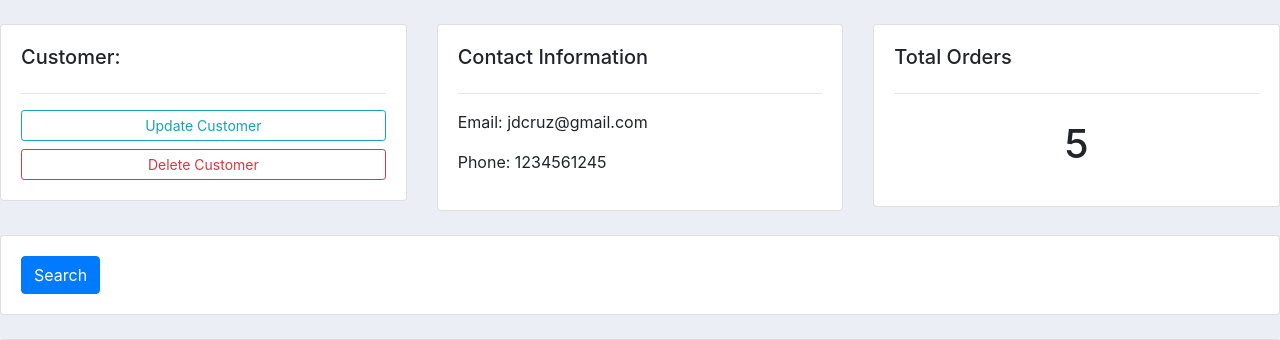
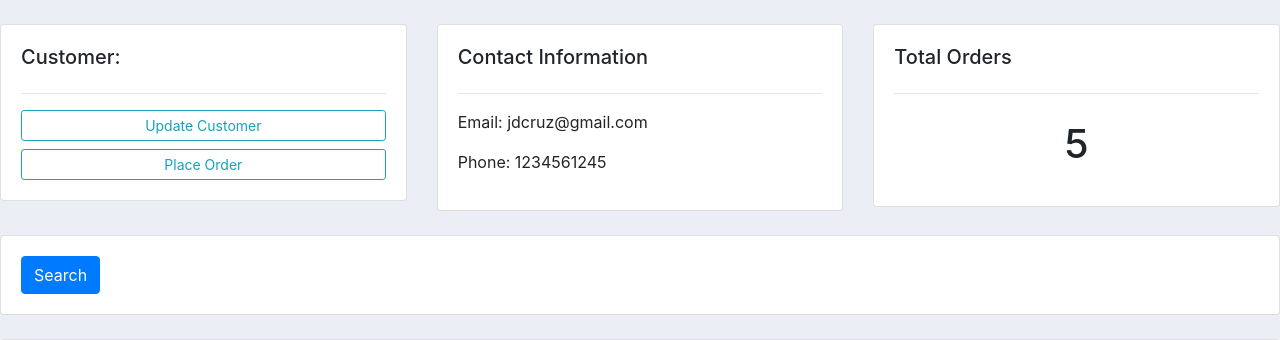
Before and after one commit to saerdyey/Customer-Management-App, a Django app: page /customer/1/ in a window 1280 px wide. Shown: the part 56-396 px from the top of the page. Run offline with Django 3.2, Linux system fonts and the light colour scheme; data comes from the database, SQL or seed files in the repository; both versions use the stored data as it was after the commit; some libraries are stand-ins or nearby versions.

Commit message:
inline formset

```diff
--- a/accounts/templates/accounts/customer.html
+++ b/accounts/templates/accounts/customer.html
@@ -1,24 +1,27 @@
-{% extends 'accounts/main.html' %}
+{% extends 'accounts/main.html' %} {% block content %}
 
-{% block content %}
-
-<br>
+<br />
 
 <div class="row">
   <div class="col-md">
     <div class="card card-body">
       <h5>Customer:</h5>
-			<hr>
-			<a class="btn btn-outline-info  btn-sm btn-block" href="">Update Customer</a>
-			<a class="btn btn-outline-danger  btn-sm btn-block" href="">Delete Customer</a>
-
+      <hr />
+      <a class="btn btn-outline-info btn-sm btn-block" href=""
+        >Update Customer</a
+      >
+      <a
+        class="btn btn-outline-info btn-sm btn-block"
+        href="{% url 'create_order' customer.id %}"
+        >Place Order</a
+      >
     </div>
   </div>
 
   <div class="col-md">
     <div class="card card-body">
       <h5>Contact Information</h5>
-			<hr>
+      <hr />
       <p>Email: {{customer.email}}</p>
       <p>Phone: {{customer.phone}}</p>
     </div>
@@ -27,25 +30,23 @@
   <div class="col-md">
     <div class="card card-body">
       <h5>Total Orders</h5>
-			<hr>
-			<h1 style="text-align: center;padding: 10px">{{order_count}}</h1>
+      <hr />
+      <h1 style="text-align: center; padding: 10px">{{order_count}}</h1>
     </div>
   </div>
 </div>
 
-<br>
+<br />
 <div class="row">
   <div class="col">
     <div class="card card-body">
       <form method="get">
-
         <button class="btn btn-primary" type="submit">Search</button>
       </form>
     </div>
   </div>
-
 </div>
-<br>
+<br />
 
 <div class="row">
   <div class="col-md">
@@ -66,11 +67,22 @@
           <td>{{order.product.category}}</td>
           <td>{{order.date_created}}</td>
           <td>{{order.status}}</td>
-					<td><a class="btn btn-sm btn-info" href="{% url 'update_order' order.id %}">Update</a></td>
-					<td><a class="btn btn-sm btn-danger" href="{% url 'delete_order' order.id %}">Delete</a></td>
+          <td>
+            <a
+              class="btn btn-sm btn-info"
+              href="{% url 'update_order' order.id %}"
+              >Update</a
+            >
+          </td>
+          <td>
+            <a
+              class="btn btn-sm btn-danger"
+              href="{% url 'delete_order' order.id %}"
+              >Delete</a
+            >
+          </td>
         </tr>
         {% endfor %}
-
       </table>
     </div>
   </div>
--- a/accounts/templates/accounts/dashboard.html
+++ b/accounts/templates/accounts/dashboard.html
@@ -21,7 +21,7 @@
 
 				{% for customer in customers %}
 				<tr>
-					<th><a href="{% url 'customer' customer.id %}">View</a></th>
+					<th><a class="btn btn-sm btn-info" href="{% url 'customer' customer.id %}">View</a></th>
 					<td>{{customer.name}}</td>
 					<td>{{customer.phone}}</td>
 				</tr>
@@ -35,7 +35,6 @@
 		<h5>LAST 5 ORDERS</h5>
 		<hr>
 		<div class="card card-body">
-			<a class="btn btn-primary  btn-sm btn-block" href="{% url 'create_order' %}"">Create Order</a>
 			<table class="table table-sm">
 				<tr>
 					<th>Product</th>
--- a/accounts/templates/accounts/order_form.html
+++ b/accounts/templates/accounts/order_form.html
@@ -9,7 +9,11 @@
 
             <form method="POST">
                 {% csrf_token %}
-                {{form}}
+                {{ formset.management_form }}
+                {% for form in formset%}
+                    {{form}}
+                    <hr>
+                {%endfor%}
                 <input type="submit" name="Submit">
             </form>
 
--- a/accounts/urls.py
+++ b/accounts/urls.py
@@ -6,7 +6,7 @@ urlpatterns = [
     path('', views.home, name="home"),
     path('products/', views.products, name="products"),
     path('customer/<str:pk_test>/', views.customer, name="customer"),
-    path('create_order/', views.createOrder, name="create_order"),
+    path('create_order/<str:pk>/', views.createOrder, name="create_order"),
     path('update_order/<str:pk>/', views.updateOrder, name="update_order"),
     path('delete_order/<str:pk>/', views.deleteOrder, name="delete_order")
 ]
--- a/accounts/views.py
+++ b/accounts/views.py
@@ -1,5 +1,6 @@
 from django.shortcuts import render, redirect
 from django.http import HttpResponse
+from django.forms import inlineformset_factory
 from .models import *
 from .forms import OrderForm
 
@@ -35,15 +36,20 @@ def customer(request, pk_test):
     return render(request, 'accounts/customer.html', context)
 
 
-def createOrder(request):
-    form = OrderForm()
+def createOrder(request, pk):
+    OrderFormSet = inlineformset_factory(
+        Customer, Order, fields=('product', 'status'), extra=10)
+    customer = Customer.objects.get(id=pk)
+    formset = OrderFormSet(queryset=Order.objects.none(), instance=customer)
+    #form = OrderForm(initial={'customer': customer})
     if request.method == 'POST':
         # print('Printing post', request.POST)
-        form = OrderForm(request.POST)
-        if form.is_valid():
-            form.save()
+        # form = OrderForm(request.POST)
+        formset = OrderFormSet(request.POST, instance=customer)
+        if formset.is_valid():
+            formset.save()
             return redirect('/')
-    context = {'form': form}
+    context = {'formset': formset}
     return render(request, 'accounts/order_form.html', context)
 
 
```
Also changed, not shown: db.sqlite3. Lines whose indentation alone changed are shown as unchanged.
